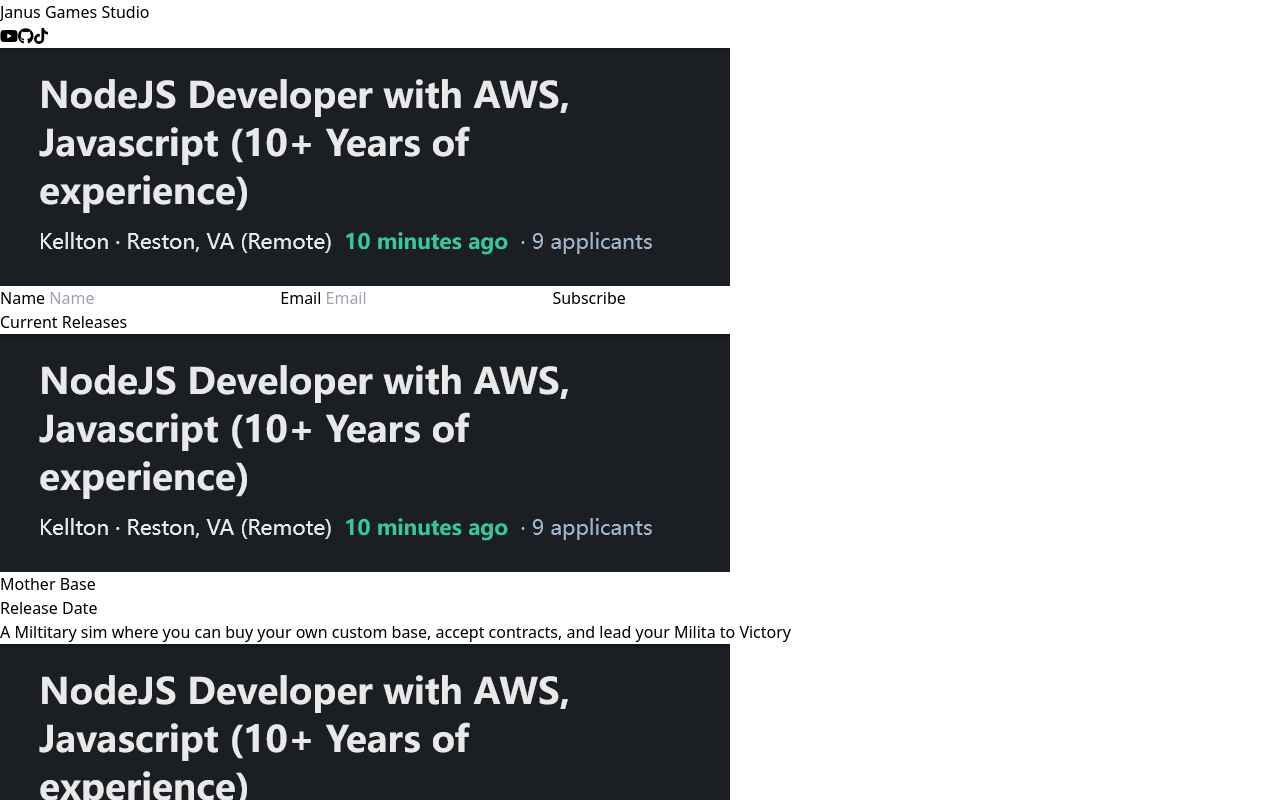
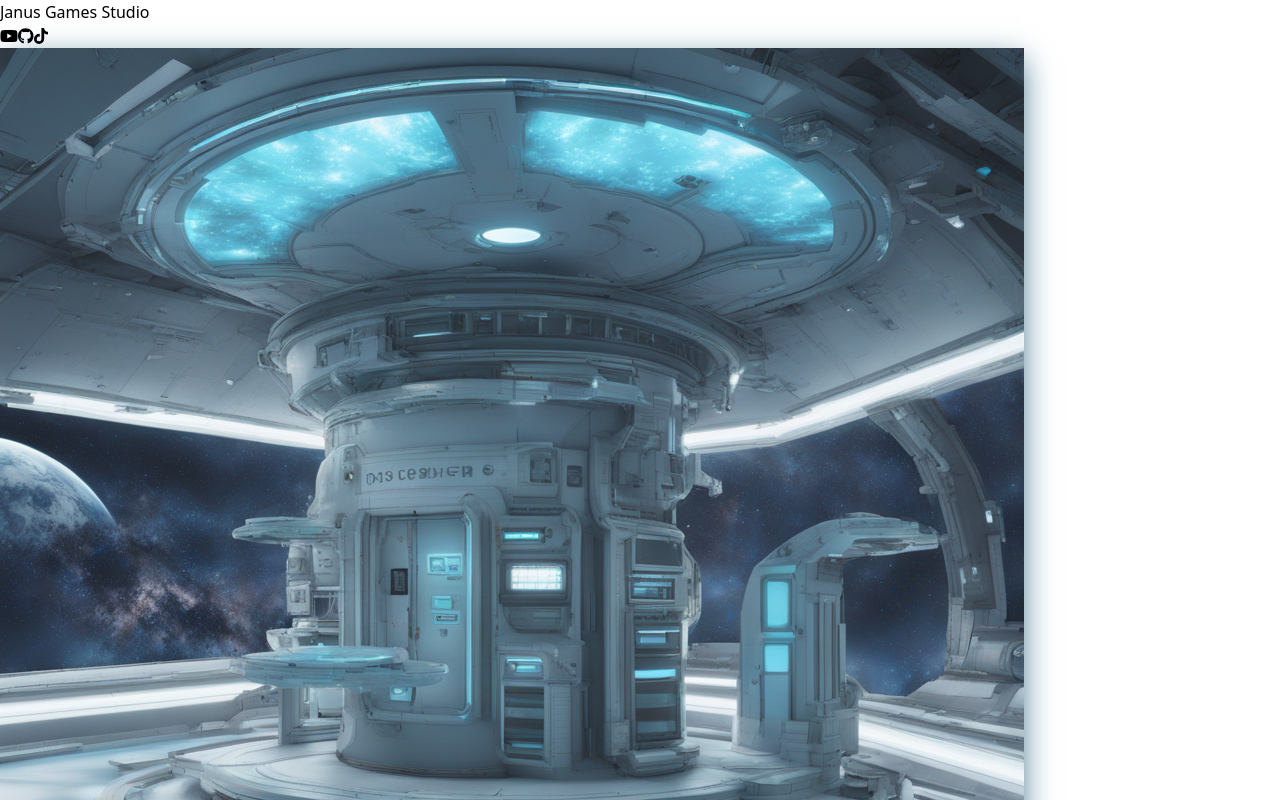
Before and after one commit to WilliamJPriest/JanusGames-Client, a React (Vite) app: page / in a window 1280 px wide. Shown: the top 800 px of the page. Built offline with nearby package versions, Linux system fonts and the light colour scheme.

Commit message:
added box shadow and changed image

```diff
--- a/src/App.css
+++ b/src/App.css
@@ -1,3 +1,9 @@
 @tailwind base;
 @tailwind components;
 @tailwind utilities;
+
+.boxShadow{
+    box-shadow: 2px 8px 30px -4px rgba(66, 117, 144, 1);
+    -webkit-box-shadow: 2px 8px 30px -4px rgba(66, 117, 144, 1);
+    -moz-box-shadow: 2px 8px 30px -4px rgba(66, 117, 144, 1);
+}
--- a/src/components/hero.tsx
+++ b/src/components/hero.tsx
@@ -54,7 +54,7 @@
     <>
         <section className="relative">
             <article className="z-10">
-              <img  className="w-full" src="hellofeelow.png" alt="placeholder" />
+              <img  className="w-full h-[500px] boxShadow" src="space.jpg" alt="placeholder" />
 
             </article>
             <ToastContainer/>
```
Also changed, not shown: public/space.jpg (added).
